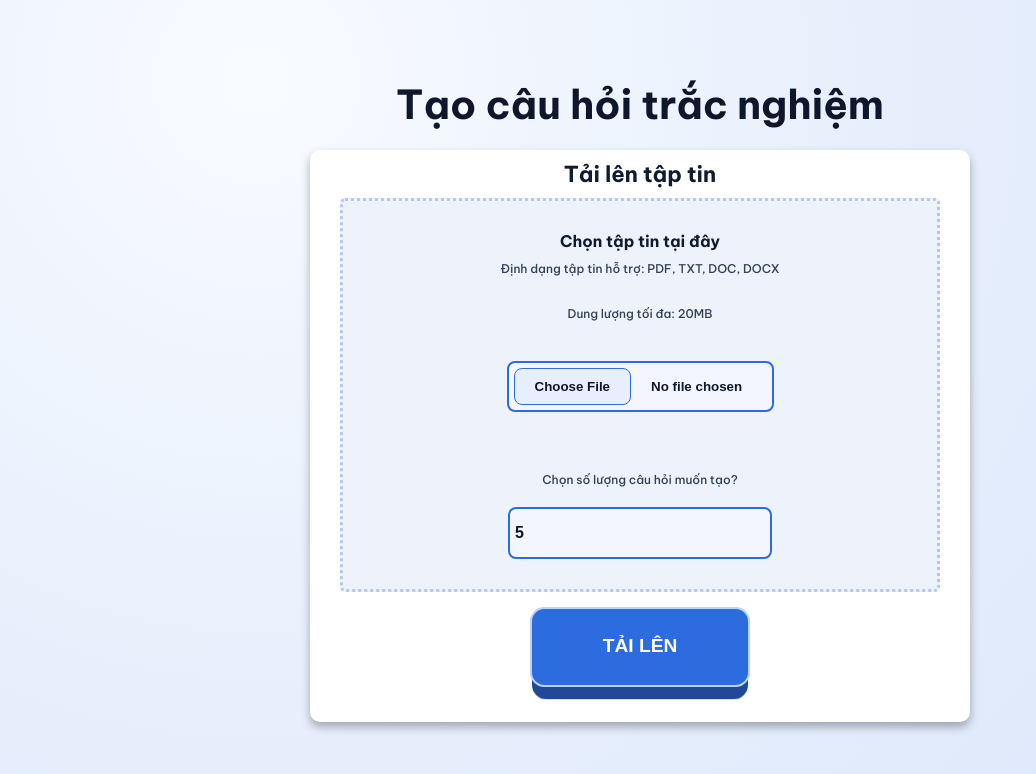
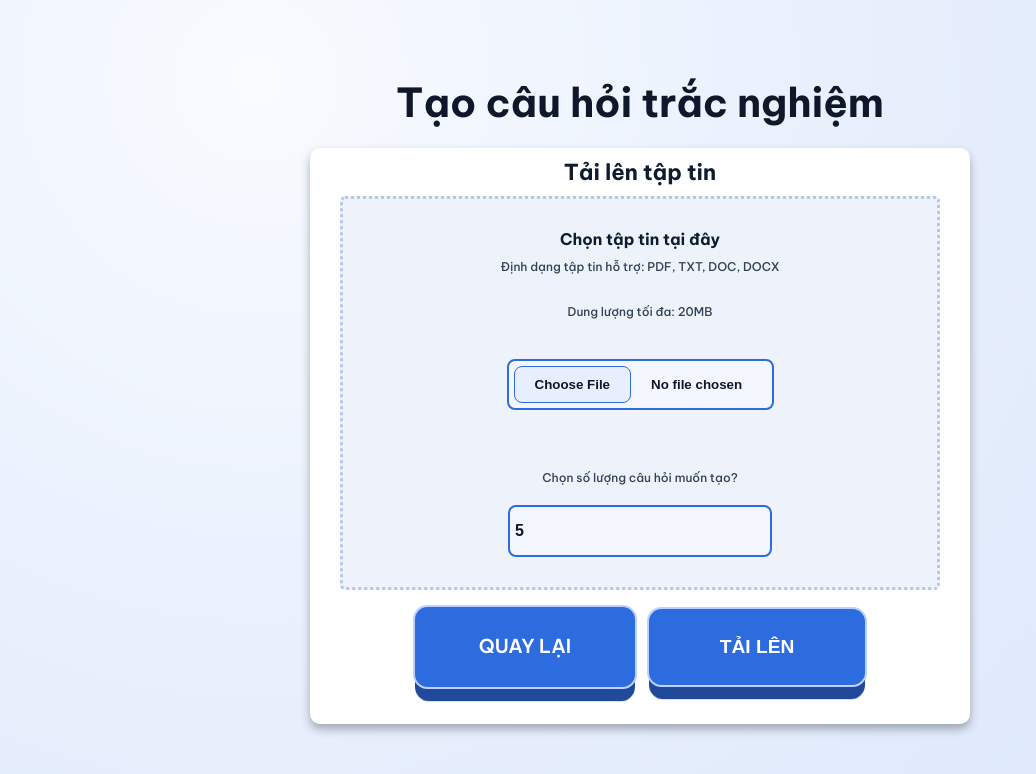
Before and after one commit to phamvanso/Chuy-n-HTTT, a Flask app: page /upload_page in a window 1280 px wide. Shown: the top 774 px of the page, without its empty margins (0-1036 px from the left). Run offline with Flask 3, Linux system fonts and the light colour scheme.

Commit message:
Update upload.html
nút return

```diff
--- a/templates/upload.html
+++ b/templates/upload.html
@@ -8,6 +8,7 @@
 </head>
 <body>
     <main>
+
         <div class="container">
             <h1>Tạo câu hỏi trắc nghiệm</h1>
             <form id="uploadForm" action="/upload" method="post" enctype="multipart/form-data">
@@ -25,8 +26,10 @@
                         <input type="number" name="num_questions" value="5" min="1" max="100" required>
                         </div>
                         <div class="ans-btn-container">
+                            <a href="/" class="answer-btn" style="display: flex; align-items: center; justify-content: center; text-decoration: none;">Quay lại</a>
                             <button class="answer-btn" type="submit">Tải lên</button>
                         </div>
+
                     </div>
             </form>
         </div>
```
